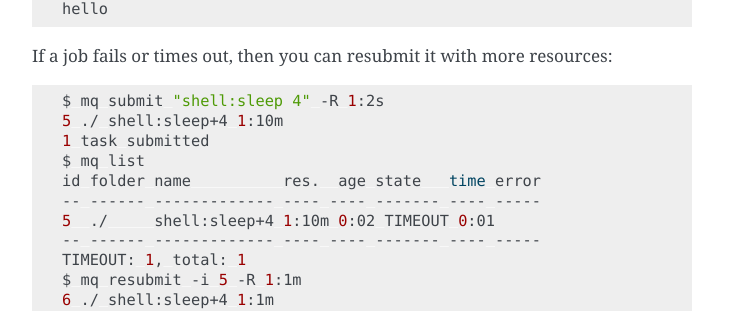
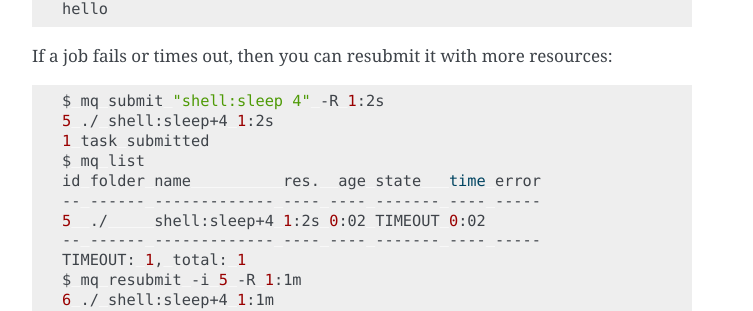
Before and after one commit to Yangxinsix/myqueue, a Sphinx documentation site: the page built from docs/documentation.rst, in a window 1280 px wide and 900 px high, scrolled down 2043 px. Shown: the part 476-787 px from the top of the window, without its empty margins (388-1141 px from the left). Built offline with Sphinx 7.4.7, drawn with Linux system fonts in a browser that asks for light colours.

```diff
--- a/docs/documentation.rst
+++ b/docs/documentation.rst
@@ -133,12 +133,12 @@ The output files from a task will look like this::
 If a job fails or times out, then you can resubmit it with more resources::
 
     $ mq submit "shell:sleep 4" -R 1:2s
-    5 ./ shell:sleep+4 1:10m
+    5 ./ shell:sleep+4 1:2s
     1 task submitted
     $ mq list
     id folder name          res.  age state   time error
     -- ------ ------------- ---- ---- ------- ---- -----
-    5  ./     shell:sleep+4 1:10m 0:02 TIMEOUT 0:01
+    5  ./     shell:sleep+4 1:2s 0:02 TIMEOUT 0:02
     -- ------ ------------- ---- ---- ------- ---- -----
     TIMEOUT: 1, total: 1
     $ mq resubmit -i 5 -R 1:1m
```
Also changed, not shown: 1 other file.
